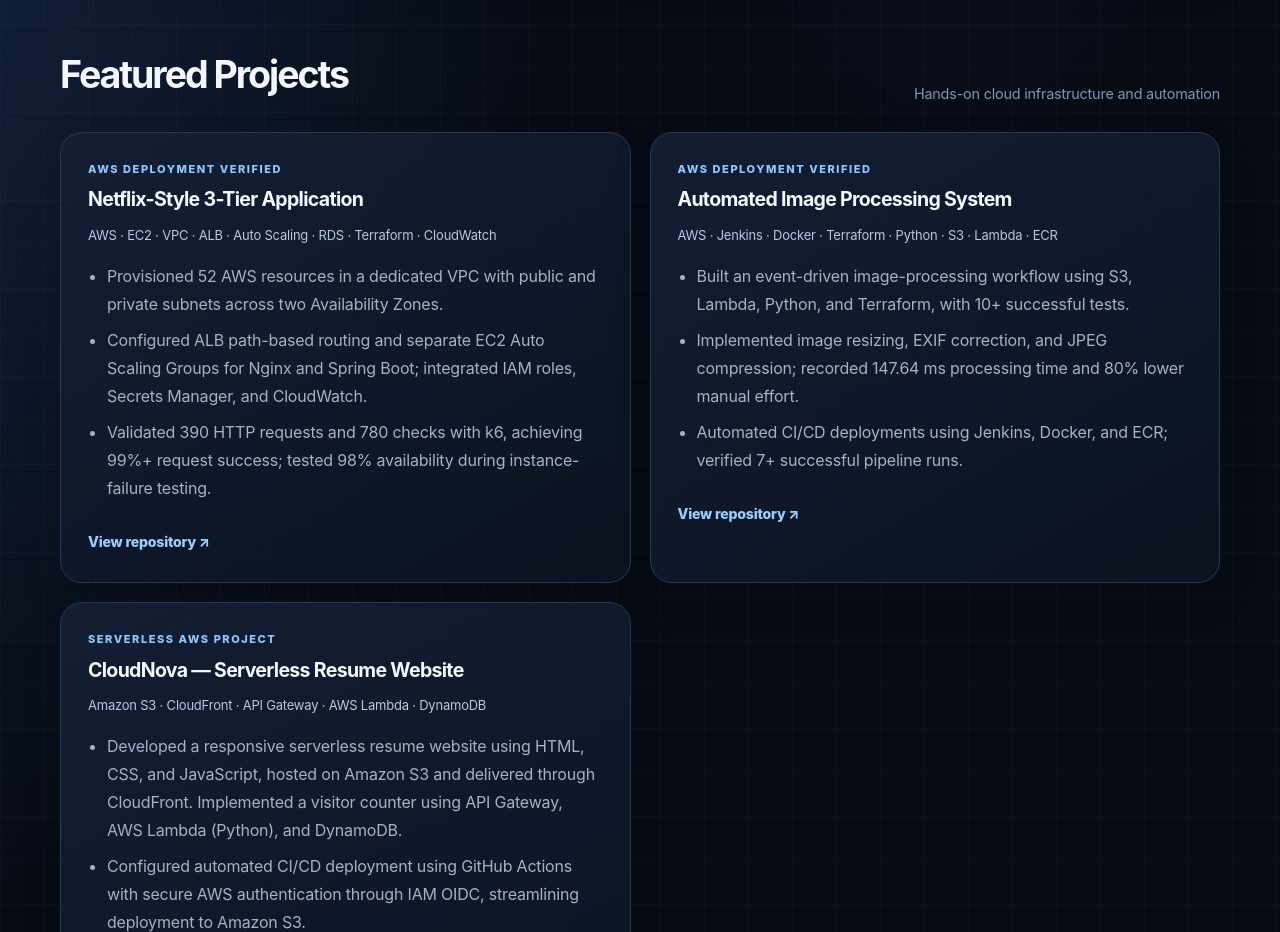
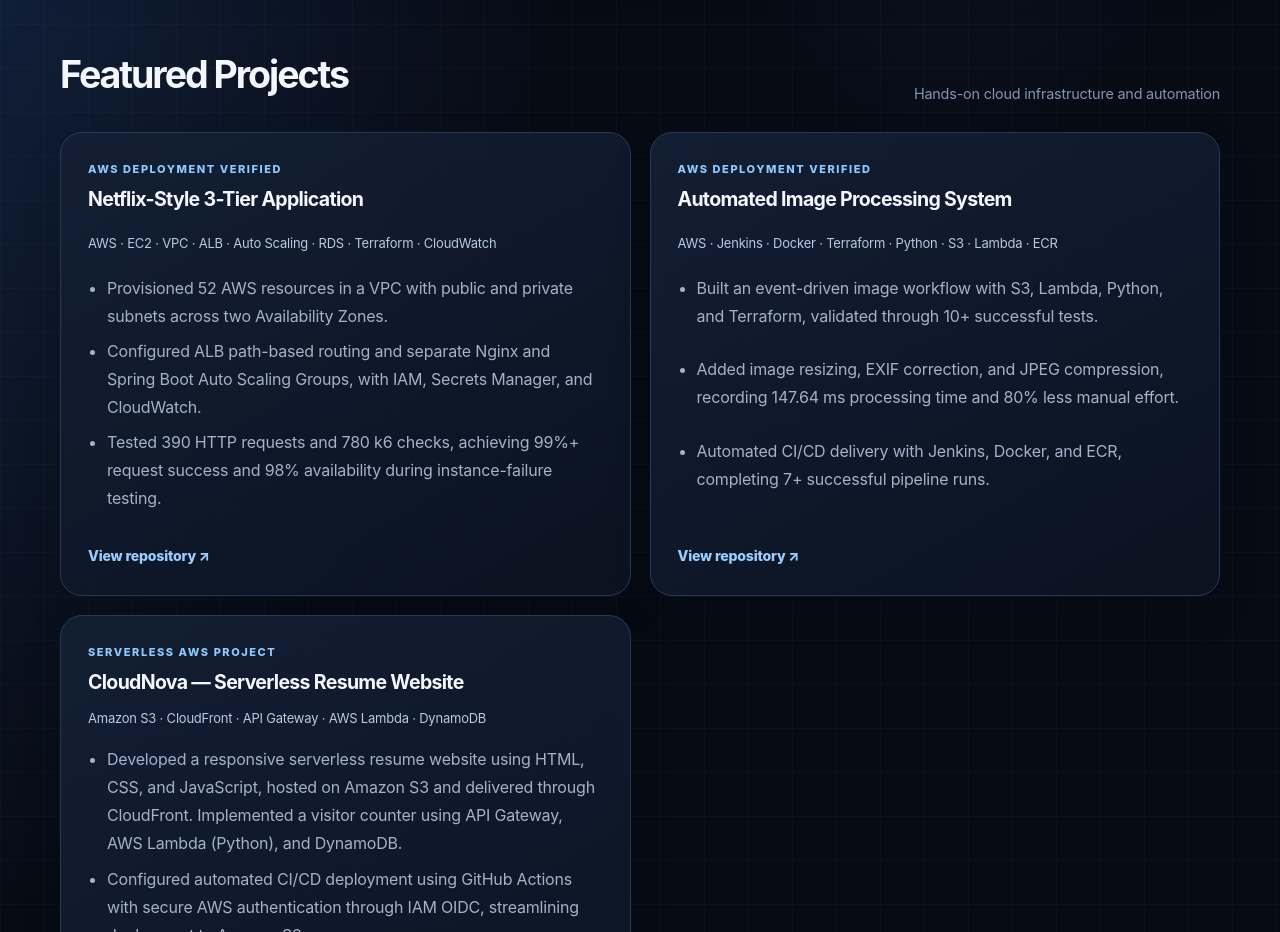
Before and after one commit to nikhilmastud/nikhilmastud, a plain HTML site: page index.html in a window 1280 px wide. Shown: the part 1780-2712 px from the top of the page. Drawn offline with Linux system fonts and the light colour scheme.

Commit message:
Align featured project cards and balance bullet text

```diff
--- a/index.html
+++ b/index.html
@@ -74,6 +74,11 @@ section{padding:48px 0 28px}
 .repo{font-size:.88rem;color:#9bceff}
 .repo:hover{color:#d0baff}
 .wide{grid-column:1/-1}
+/* Keep the two featured project cards aligned with balanced bullet rows */
+.project-card{display:flex;flex-direction:column;height:100%}
+.project-card ul{display:grid;grid-template-rows:repeat(3,minmax(3.5em,auto));gap:5px;flex:1}
+.project-card li{line-height:1.75;padding:0 0 2px}
+.project-card .repo{align-self:flex-start;margin-top:18px}
 .cert-list{gap:14px}
 .cert{position:relative;padding:19px 20px;border-radius:16px;background:linear-gradient(130deg,#14223a,#101a2d);border-color:#2a3e5d;font-weight:750;transition:transform .2s,border-color .2s}
 .cert:after{content:"↗";position:absolute;right:18px;top:17px;color:#83c4ff}
@@ -87,7 +92,7 @@ section{padding:48px 0 28px}
 .contact-links a{padding:11px 16px;border-radius:999px;background:#0d192b;border-color:#354d70;font-size:.86rem;transition:transform .2s,border-color .2s}
 .contact-links a:hover{transform:translateY(-2px);border-color:#8bc8ff;text-decoration:none}
 footer{margin-top:65px;padding:28px 0;border-color:#263752;color:#7f91ad}
-@media(max-width:760px){nav{min-height:68px}.hero{padding:66px 0 48px;gap:30px}.hero h1{font-size:clamp(3.1rem,14vw,4.7rem)}.profile-card{padding:23px}.portrait{width:96px;height:96px}.panel{padding:22px}.card{padding:23px}.contact-panel{padding:27px}.navlinks{max-width:80%;gap:14px}.navlinks a{font-size:.78rem}}
+@media(max-width:760px){.project-card ul{grid-template-rows:none;gap:7px}.project-card li{padding:3px 0}nav{min-height:68px}.hero{padding:66px 0 48px;gap:30px}.hero h1{font-size:clamp(3.1rem,14vw,4.7rem)}.profile-card{padding:23px}.portrait{width:96px;height:96px}.panel{padding:22px}.card{padding:23px}.contact-panel{padding:27px}.navlinks{max-width:80%;gap:14px}.navlinks a{font-size:.78rem}}
 @media(max-width:420px){.profile-top{align-items:flex-start;flex-direction:column}.navlinks{max-width:82%}.hero h1{font-size:3.15rem}.actions .btn{font-size:.82rem;padding:10px 14px}}
 @media(prefers-reduced-motion:reduce){*,*:before,*:after{scroll-behavior:auto!important;transition:none!important;animation:none!important}}
 
@@ -144,8 +149,8 @@ footer{margin-top:65px;padding:28px 0;border-color:#263752;color:#7f91ad}
 <article class="card"><div class="meta">Mar 2026 – Apr 2026 · Pune</div><h3>Web Development Intern — Prodigy InfoTech</h3><ul><li>Developed responsive web pages using HTML, CSS, and JavaScript, contributing to 3+ projects focused on interactive UI and cross-device compatibility.</li><li>Completed 100+ hours of hands-on web development practice, applying debugging, functional testing, and responsive design principles.</li></ul></article>
 </div></section>
 <section id="projects"><div class="section-head"><h2>Featured Projects</h2><p>Hands-on cloud infrastructure and automation</p></div><div class="cards">
-<article class="card"><div class="meta">AWS deployment verified</div><h3>Netflix-Style 3-Tier Application</h3><p class="techline">AWS · EC2 · VPC · ALB · Auto Scaling · RDS · Terraform · CloudWatch</p><ul><li>Provisioned 52 AWS resources in a dedicated VPC with public and private subnets across two Availability Zones.</li><li>Configured ALB path-based routing and separate EC2 Auto Scaling Groups for Nginx and Spring Boot; integrated IAM roles, Secrets Manager, and CloudWatch.</li><li>Validated 390 HTTP requests and 780 checks with k6, achieving 99%+ request success; tested 98% availability during instance-failure testing.</li></ul><a class="repo" href="https://github.com/nikhilmastud/Netflix-style-3-tier-application" target="_blank" rel="noopener">View repository ↗</a></article>
-<article class="card"><div class="meta">AWS deployment verified</div><h3>Automated Image Processing System</h3><p class="techline">AWS · Jenkins · Docker · Terraform · Python · S3 · Lambda · ECR</p><ul><li>Built an event-driven image-processing workflow using S3, Lambda, Python, and Terraform, with 10+ successful tests.</li><li>Implemented image resizing, EXIF correction, and JPEG compression; recorded 147.64 ms processing time and 80% lower manual effort.</li><li>Automated CI/CD deployments using Jenkins, Docker, and ECR; verified 7+ successful pipeline runs.</li></ul><a class="repo" href="https://github.com/nikhilmastud/Automated-Image-Processing-System" target="_blank" rel="noopener">View repository ↗</a></article>
+<article class="card project-card"><div class="meta">AWS deployment verified</div><h3>Netflix-Style 3-Tier Application</h3><p class="techline">AWS · EC2 · VPC · ALB · Auto Scaling · RDS · Terraform · CloudWatch</p><ul><li>Provisioned 52 AWS resources in a VPC with public and private subnets across two Availability Zones.</li><li>Configured ALB path-based routing and separate Nginx and Spring Boot Auto Scaling Groups, with IAM, Secrets Manager, and CloudWatch.</li><li>Tested 390 HTTP requests and 780 k6 checks, achieving 99%+ request success and 98% availability during instance-failure testing.</li></ul><a class="repo" href="https://github.com/nikhilmastud/Netflix-style-3-tier-application" target="_blank" rel="noopener">View repository ↗</a></article>
+<article class="card project-card"><div class="meta">AWS deployment verified</div><h3>Automated Image Processing System</h3><p class="techline">AWS · Jenkins · Docker · Terraform · Python · S3 · Lambda · ECR</p><ul><li>Built an event-driven image workflow with S3, Lambda, Python, and Terraform, validated through 10+ successful tests.</li><li>Added image resizing, EXIF correction, and JPEG compression, recording 147.64 ms processing time and 80% less manual effort.</li><li>Automated CI/CD delivery with Jenkins, Docker, and ECR, completing 7+ successful pipeline runs.</li></ul><a class="repo" href="https://github.com/nikhilmastud/Automated-Image-Processing-System" target="_blank" rel="noopener">View repository ↗</a></article>
 <article class="card"><div class="meta">Serverless AWS project</div><h3>CloudNova — Serverless Resume Website</h3><p class="techline">Amazon S3 · CloudFront · API Gateway · AWS Lambda · DynamoDB</p><ul><li>Developed a responsive serverless resume website using HTML, CSS, and JavaScript, hosted on Amazon S3 and delivered through CloudFront. Implemented a visitor counter using API Gateway, AWS Lambda (Python), and DynamoDB.</li><li>Configured automated CI/CD deployment using GitHub Actions with secure AWS authentication through IAM OIDC, streamlining deployment to Amazon S3.</li><li>Validated API performance with a 100-request test achieving 204 ms average response time and maintained successful request handling under 10 concurrent workers during controlled testing.</li></ul><p><small>Previously deployed on AWS; hosting resources were decommissioned after testing to avoid ongoing costs.</small></p><a class="repo" href="https://github.com/nikhilmastud/CloudNova-Serverless-Resume" target="_blank" rel="noopener">View repository ↗</a></article>
 </div></section>
 <section id="certifications"><div class="section-head"><h2>Certifications</h2><p>Verified credentials and completed learning</p></div><div class="cert-list">
```
